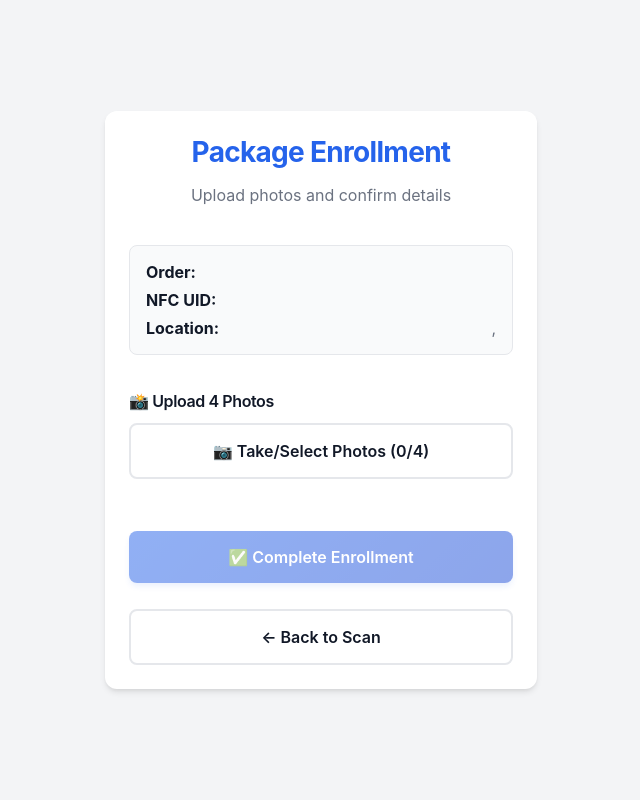
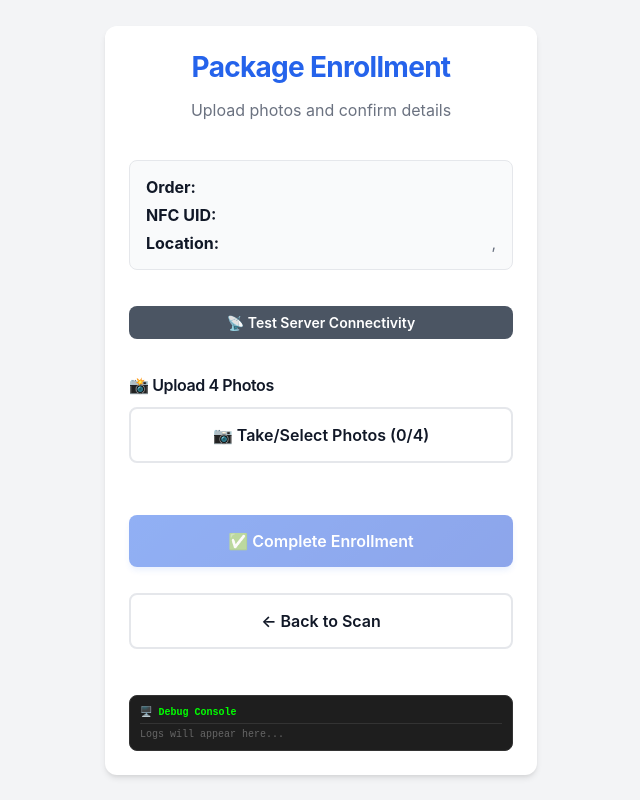
Before and after one commit to mauryajatin45/NFC, a React (Vite) app: page /confirm in a window 1280 px wide. Shown: the whole page, without its empty margins (319-959 px from the left). Built offline with nearby package versions, Linux system fonts and the light colour scheme.

Commit message:
feat: add Confirm page for package enrollment with photo upload and submission functionality

```diff
--- a/src/pages/Confirm.tsx
+++ b/src/pages/Confirm.tsx
@@ -9,12 +9,34 @@ export default function Confirm() {
   const [photoPreviews, setPhotoPreviews] = useState<string[]>([]);
   const [photoUrls, setPhotoUrls] = useState<string[]>([]);
   const [photoHashes, setPhotoHashes] = useState<string[]>([]);
+  const [logs, setLogs] = useState<string[]>([]);
 
   const orderId = localStorage.getItem("currentOrderId");
   const nfcUid = localStorage.getItem("nfcUid");
   const gps = JSON.parse(localStorage.getItem("gps") || "{}");
 
   const API_BASE = import.meta.env.VITE_API_BASE_URL || "https://shopifyapp.terzettoo.com";
+
+  const addLog = (msg: string) => {
+    const time = new Date().toLocaleTimeString();
+    setLogs(prev => [`[${time}] ${msg}`, ...prev]);
+    console.log(msg);
+  };
+
+  const testConnectivity = async () => {
+    addLog(`Testing connectivity to: ${API_BASE}`);
+    try {
+      addLog("Sending OPTIONS request...");
+      const res = await fetch(`${API_BASE}/api/photos/upload`, { method: "OPTIONS" });
+      addLog(`Response status: ${res.status}`);
+      addLog(`Response ok: ${res.ok}`);
+      if (res.ok) alert("✅ Server is reachable!");
+      else alert(`⚠️ Server reachable but returned ${res.status}`);
+    } catch (e: any) {
+      addLog(`❌ Connection failed: ${e.name}: ${e.message}`);
+      alert(`❌ Connection failed: ${e.message}`);
+    }
+  };
 
   const handleFileSelect = (event: React.ChangeEvent<HTMLInputElement>) => {
     const files = Array.from(event.target.files || []);
@@ -54,17 +76,16 @@ export default function Confirm() {
     }
 
     setUploadingPhotos(true);
+    addLog("Starting upload sequence...");
     const urls: string[] = [];
     const hashes: string[] = [];
 
     try {
-      // Log the API URL for debugging
-      console.log("API_BASE:", API_BASE);
-      console.log("Upload URL:", `${API_BASE}/api/photos/upload`);
+      addLog(`API_BASE: ${API_BASE}`);
 
       // Upload each photo sequentially
       for (let i = 0; i < photos.length; i++) {
-        console.log(`Uploading photo ${i + 1}/4...`);
+        addLog(`Uploading photo ${i + 1}/4...`);
 
         const formData = new FormData();
         formData.append("photo", photos[i]);
@@ -72,7 +93,7 @@ export default function Confirm() {
         formData.append("photoIndex", i.toString());
 
         const uploadUrl = `${API_BASE}/api/photos/upload`;
-        console.log("Fetching:", uploadUrl);
+        addLog(`POST to: ${uploadUrl}`);
 
         let response;
         try {
@@ -80,9 +101,9 @@ export default function Confirm() {
             method: "POST",
             body: formData,
           });
-        } catch (err) {
-          console.warn("First upload attempt failed, retrying...", err);
-          // Wait 1 second and retry
+        } catch (err: any) {
+          addLog(`⚠️ Attempt 1 failed: ${err.message}`);
+          addLog("Retrying in 1s...");
           await new Promise(resolve => setTimeout(resolve, 1000));
           response = await fetch(uploadUrl, {
             method: "POST",
@@ -90,16 +111,16 @@ export default function Confirm() {
           });
         }
 
-        console.log("Response status:", response.status);
+        addLog(`Response status: ${response.status}`);
 
         if (!response.ok) {
           const errorText = await response.text();
-          console.error("Server error:", errorText);
+          addLog(`Server error body: ${errorText.substring(0, 100)}`);
           throw new Error(`Server returned ${response.status}: ${errorText}`);
         }
 
         const result = await response.json();
-        console.log("Upload result:", result);
+        addLog(`Upload success: ${result.success}`);
 
         if (!result.success) {
           throw new Error(result.error || "Upload failed");
@@ -111,12 +132,13 @@ export default function Confirm() {
 
       setPhotoUrls(urls);
       setPhotoHashes(hashes);
+      addLog("✅ All photos uploaded!");
       alert("✅ All photos uploaded successfully!");
 
     } catch (error: any) {
+      addLog(`❌ ERROR: ${error.name}: ${error.message}`);
       console.error("Upload error:", error);
 
-      // Detailed error for mobile debugging
       const errorDetails = `
         Error: ${error.name}
         Message: ${error.message}
@@ -136,6 +158,7 @@ export default function Confirm() {
     }
 
     setLoading(true);
+    addLog("Submitting enrollment...");
     try {
       // Generate NFC token
       const nfcToken = "token_" + Math.random().toString(36).substr(2, 9);
@@ -149,6 +172,7 @@ export default function Confirm() {
         shipping_address_gps: gps,
       };
 
+      addLog(`POST to /api/enroll`);
       const response = await fetch(`${API_BASE}/api/enroll`, {
         method: "POST",
         headers: {
@@ -157,9 +181,11 @@ export default function Confirm() {
         body: JSON.stringify(payload),
       });
 
+      addLog(`Enroll status: ${response.status}`);
       const result = await response.json();
 
       if (result.success) {
+        addLog(`✅ Success! Proof: ${result.proof_id}`);
         alert(`✅ Enrollment successful! Proof ID: ${result.proof_id}`);
 
         // Clear localStorage
@@ -169,9 +195,11 @@ export default function Confirm() {
 
         navigate("/home");
       } else {
+        addLog(`❌ Failed: ${result.error}`);
         alert("❌ Error: " + result.error);
       }
-    } catch (error) {
+    } catch (error: any) {
+      addLog(`❌ Submit Error: ${error.message}`);
       console.error(error);
       alert("❌ Submission failed");
     } finally {
@@ -208,6 +236,23 @@ export default function Confirm() {
             {gps.lat?.toFixed(4)}, {gps.lng?.toFixed(4)}
           </span>
         </div>
+      </div>
+
+      {/* Debug Tools */}
+      <div style={{ marginBottom: '20px' }}>
+        <button
+          onClick={testConnectivity}
+          className="btn"
+          style={{
+            width: '100%',
+            background: '#4b5563',
+            color: 'white',
+            fontSize: '14px',
+            padding: '8px'
+          }}
+        >
+          📡 Test Server Connectivity
+        </button>
       </div>
 
       {/* Photo Upload Section */}
@@ -333,6 +378,29 @@ export default function Confirm() {
           ← Back to Scan
         </button>
       </div>
+
+      {/* Debug Console */}
+      <div style={{
+        marginTop: '30px',
+        background: '#1e1e1e',
+        color: '#00ff00',
+        padding: '10px',
+        borderRadius: '8px',
+        fontSize: '10px',
+        fontFamily: 'monospace',
+        maxHeight: '200px',
+        overflowY: 'auto',
+        border: '1px solid #333'
+      }}>
+        <div style={{ borderBottom: '1px solid #333', marginBottom: '5px', paddingBottom: '5px', fontWeight: 'bold' }}>
+          🖥️ Debug Console
+        </div>
+        {logs.length === 0 ? (
+          <div style={{ color: '#666' }}>Logs will appear here...</div>
+        ) : (
+          logs.map((log, i) => <div key={i}>{log}</div>)
+        )}
+      </div>
     </div>
   );
 }
```
